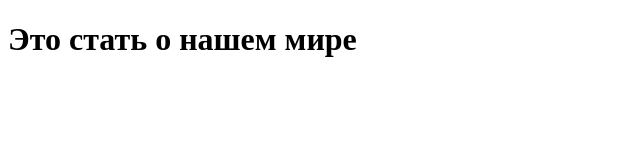
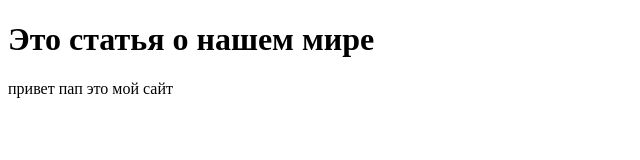
Before and after one commit to klimmer380/html, a plain HTML site: page index.html in a window 1280 px wide. Shown: the whole page, without its empty margins (0-640 px from the left). Drawn offline with Linux system fonts and the light colour scheme.

Commit message:
сайт

```diff
--- a/index.html
+++ b/index.html
@@ -5,10 +5,11 @@
     <title>World</title>
   </head>
   <body>
-                           <h1>Это стать о нашем мире</h1>
+                           <h1>Это статья о нашем мире</h1>
 
 
-
+привет пап
+    это мой сайт
 
 
 
```
